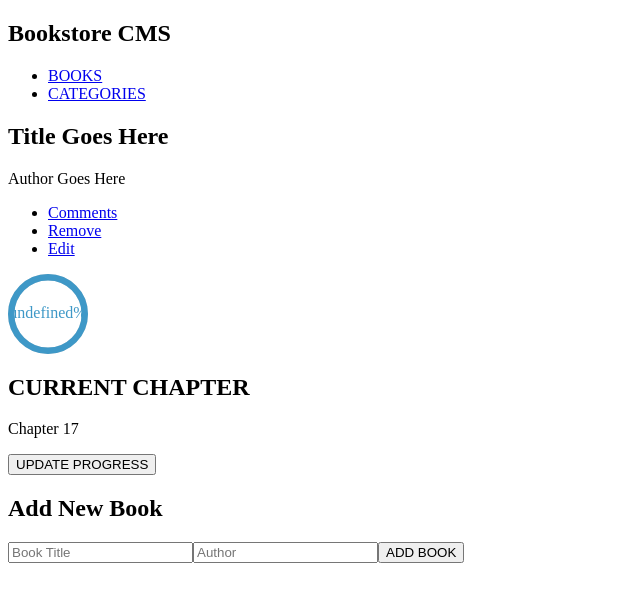
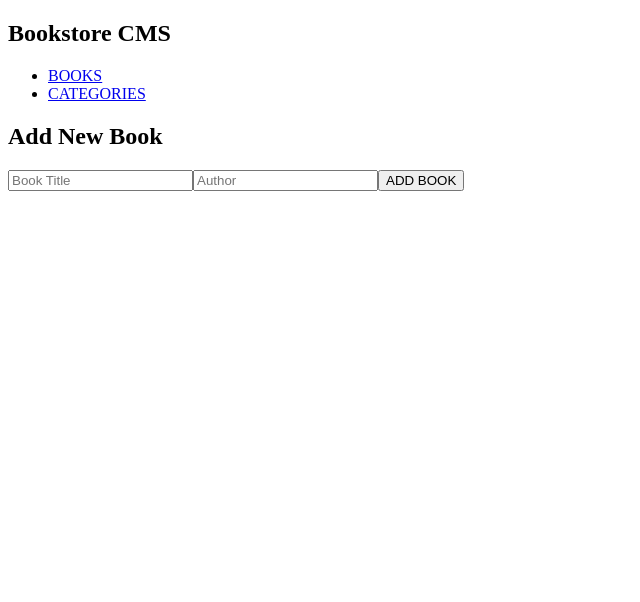
Before and after one commit to Andyveloper/Bookstore, a React (Create React App) app: page / in a window 1280 px wide. Shown: the top 602 px of the page, without its empty margins (0-640 px from the left). Built offline with nearby package versions, Linux system fonts and the light colour scheme.

Commit message:
Add map function to iterate through state and render books

```diff
--- a/src/components/Books/BookContainer.js
+++ b/src/components/Books/BookContainer.js
@@ -6,17 +6,26 @@ import InputNewBook from './InputNewBook';
 const BookContainer = () => {
   const [books, setBooks] = useState([]);
 
-  const AddBook = (title, author) => {
+  const AddBook = (title, author, chapter, percentage) => {
     const newBook = {
       id: uuidv4(),
       title,
       author,
+      chapter,
+      percentage,
     };
     setBooks([...books, newBook]);
   };
   return (
     <div className="book-container">
-      <Book />
+      {books.map((book) => (
+        <Book
+          key={book.id}
+          title={book.title}
+          author={book.author}
+          percentage={book.percentage}
+        />
+      ))}
       <InputNewBook addBookProps={AddBook} />
     </div>
   );
```
